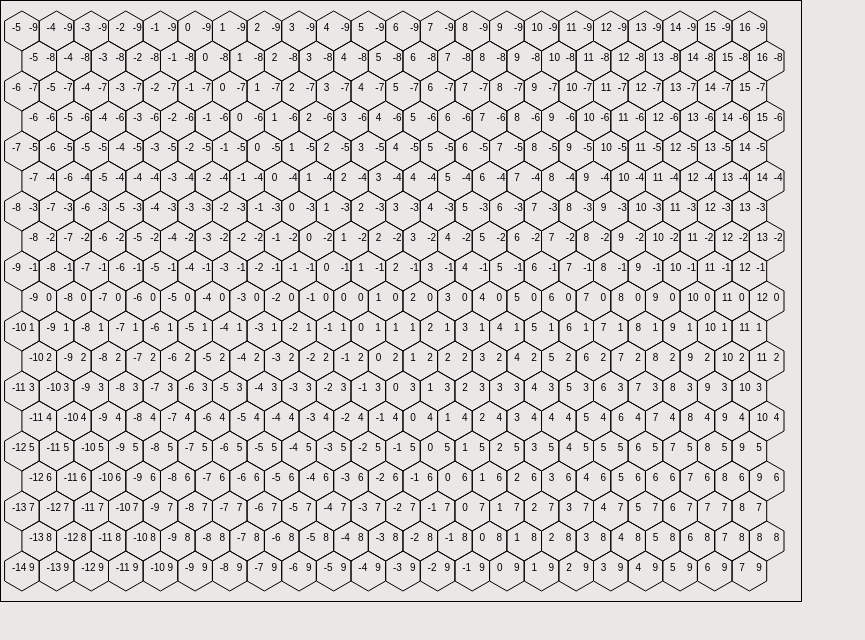
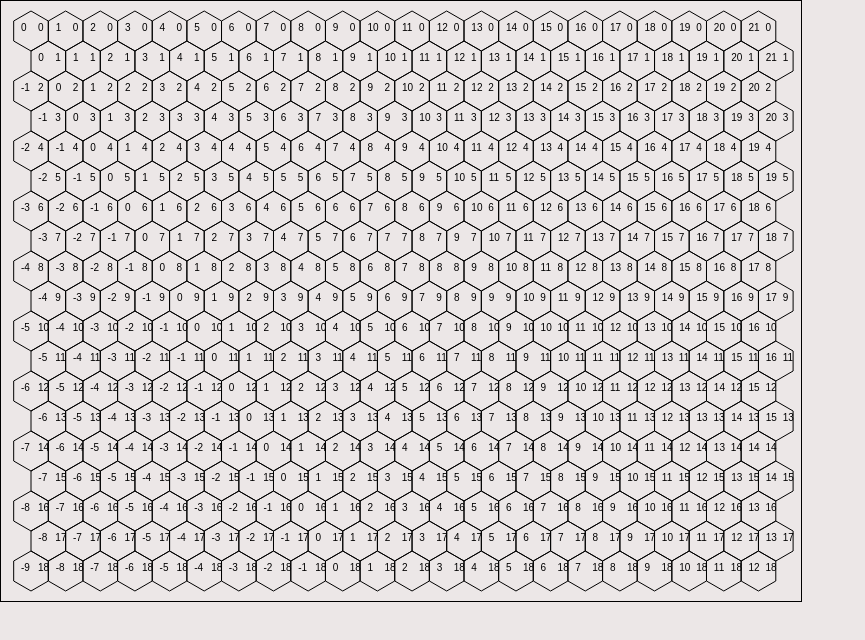
Before and after one commit to WisniewskiBlake/BreadthFirstSearchVisual, a React (Create React App) app: page / in a window 1280 px wide. Shown: the top 640 px of the page, without its empty margins (0-865 px from the left). Built offline with nearby package versions, Linux system fonts and the light colour scheme.

Commit message:
put coordinates on canvas

```diff
--- a/src/BFS/BFS.jsx
+++ b/src/BFS/BFS.jsx
@@ -8,7 +8,7 @@ export default class BFS extends React.Component {
 
     this.state = {
       hexSize: 20,
-      hexOrigin: { x: 350, y: 300 }
+      hexOrigin: { x: 30, y: 30 }
 
     }
 
@@ -97,10 +97,7 @@ export default class BFS extends React.Component {
             this.drawHexCoordinates(this.canvasHex, this.Point(x,y), this.Hex(q+n, r));
           }
         }
-
      }
-
-
    }
 
    hexToPixel(h){
```
